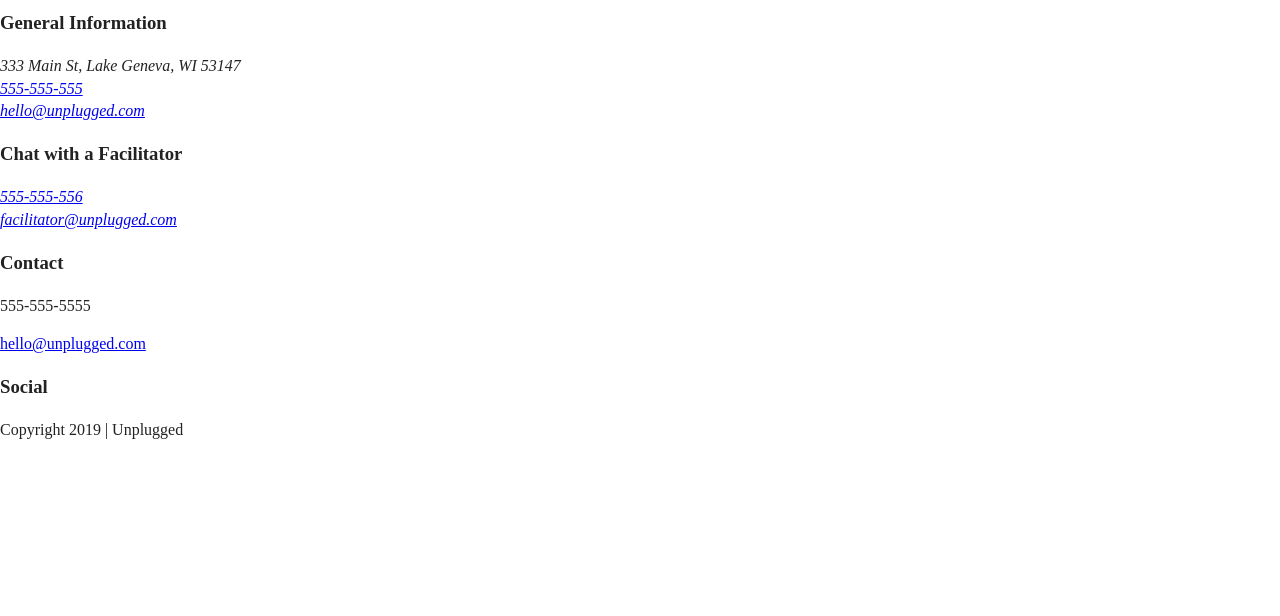
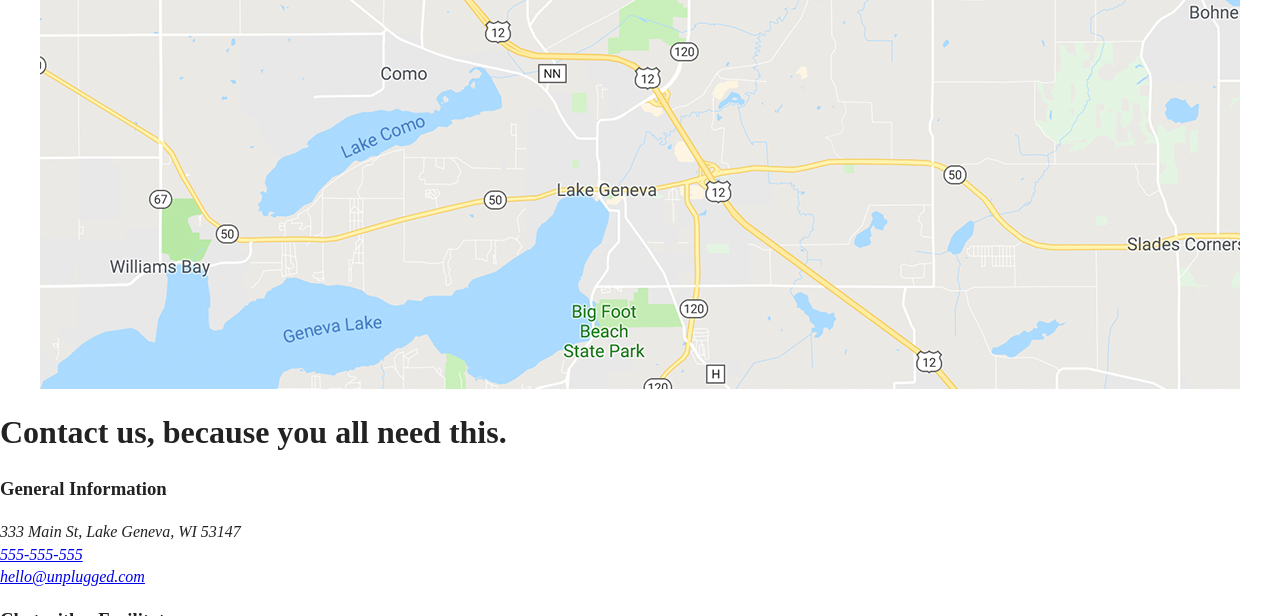
Before and after one commit to LaurenTejada/rw-project-1-unplugged-retreat, a website: page about/index.html in a window 1280 px wide. Shown: the part 484-1100 px from the top of the page. Before the commit the page ends 941 px from the top, so only its background shows below. Drawn offline with Linux system fonts and the light colour scheme.

Commit message:
Updated about page map area

```diff
--- a/about/index.html
+++ b/about/index.html
@@ -41,8 +41,8 @@
 
   <!-- MAIN -->
   <main>
-    <!-- HERO AREA -->
-    <section class= "hero-area">
+    <!-- MISSION AREA -->
+    <section class= "mission-area">
       <div class= "content-wrapper">
         <h1>Our Mission - we want to make you the team you always wanted to be.</h1>
         <p>Lorem ipsum dolor sit amet, consectetur adipiscing elit, sed do eiusmod tempor incididunt ut labore et dolore magna aliqua.
@@ -60,7 +60,9 @@
 
     <!-- MAP AREA -->
     <section class= "map-area">
-      <div class= "map-img"></div>
+      <figure>
+        <img src= "../img/map-screenshot.png" alt= "Map of Geneva">
+      </figure>
     </section>
 
     <!-- CONTACT AREA -->
```
